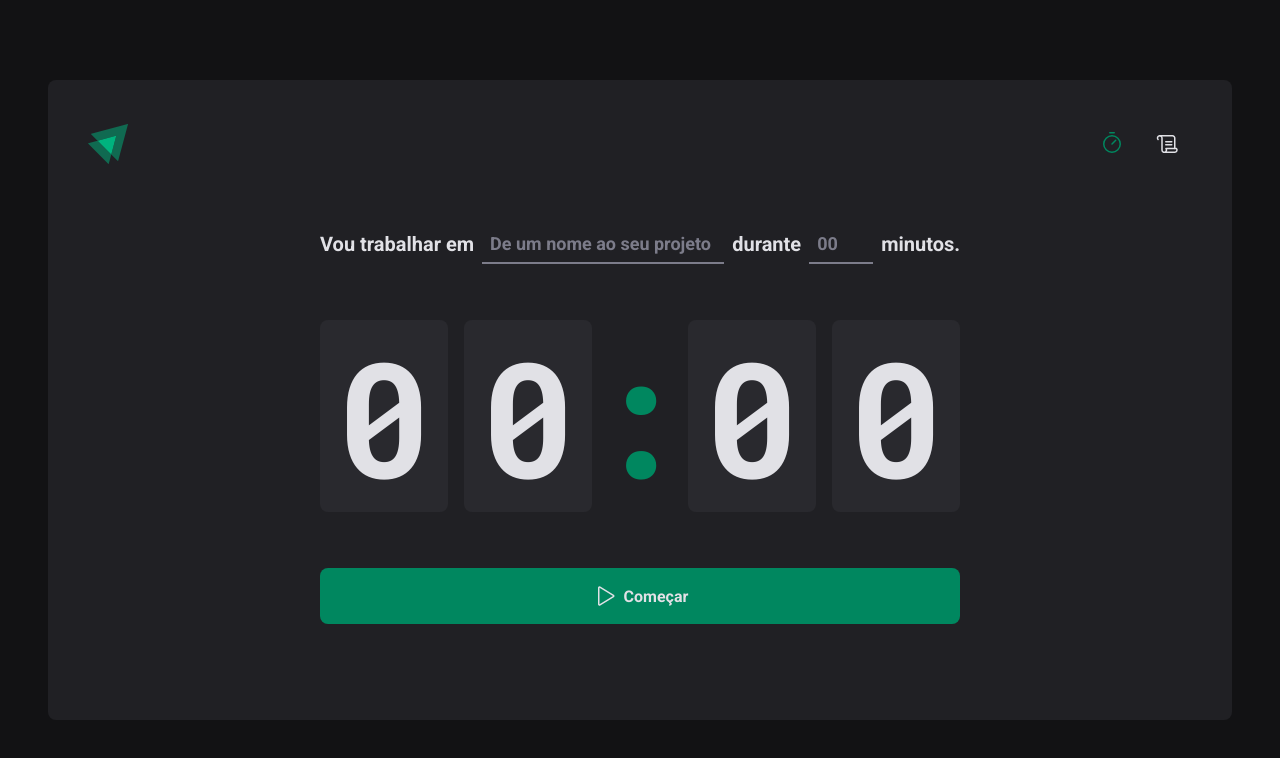
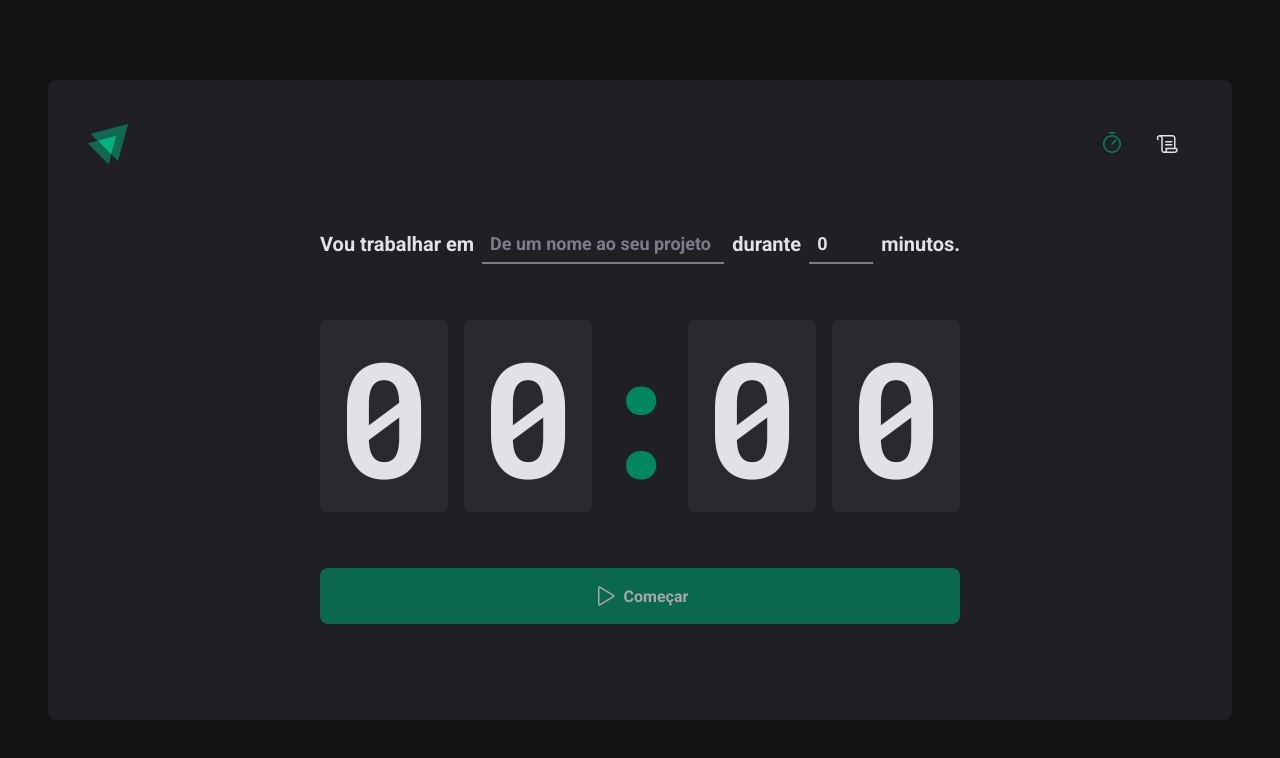
Before and after one commit to Juantorreal/pomodorotimer, a React (Vite) app: page / in a window 1280 px wide. Shown: the top 758 px of the page. Built offline with nearby package versions, Linux system fonts and the light colour scheme.

Commit message:
taskncount

```diff
--- a/package.json
+++ b/package.json
@@ -8,13 +8,15 @@
     "preview": "vite preview"
   },
   "dependencies": {
+    "@hookform/resolvers": "^2.9.7",
     "phosphor-react": "^1.4.1",
     "react": "^18.2.0",
     "react-dom": "^18.2.0",
     "react-hook-form": "^7.34.0",
     "react-router-dom": "^6.3.0",
     "styled-components": "^5.3.5",
-    "typescript": "^4.7.4"
+    "typescript": "^4.7.4",
+    "zod": "^3.17.10"
   },
   "devDependencies": {
     "@rocketseat/eslint-config": "^1.1.3",
--- a/src/pages/Home/index.tsx
+++ b/src/pages/Home/index.tsx
@@ -1,15 +1,77 @@
 import { Play } from "phosphor-react";
-import React from "react";
+import React, { useState } from "react";
 import { Header } from "../../components/Header";
 import { CountdownContainer, FormContainer, HomeContainer, MinutesAmountInput, Separator, StartCountdownButton, TaskInput } from "./styles";
 import { useForm } from "react-hook-form";
+import { zodResolver } from '@hookform/resolvers/zod'
+import * as zod from 'zod'
+
+
+
+const newCycleFormValidationSchema = zod.object({
+   task:zod.string().min(1, 'Informea tarefa'),
+   minutesAmount: zod.number().min(5).max(60),
+
+})
+
+
+type NewCycleFormData = zod.infer<typeof newCycleFormValidationSchema>
+
+interface Cycle {
+  id: string;
+  task: string;
+  minutesAmount: number;
+}
+
 export function Home() {
+
+  const [cycles, setCycles] = useState<Cycle[]>([])
+  const [activeCycleId, setActiveCycleId] = useState<string|null>(null)
+
+  const {register, handleSubmit, watch, reset } = useForm<NewCycleFormData>({
+    resolver: zodResolver(newCycleFormValidationSchema),
+    defaultValues: {
+      task: '',
+      minutesAmount: 0,
+    }
+
+
+
+  });
+
+  function handleCreateNewCycle(data:any) {
+       const newCycle:Cycle = {
+          id: String(new Date().getTime()),
+          task: data.task,
+          minutesAmount: data.minutesAmount,
+       }
+
+       setCycles((state) => [...state, newCycle]);
+       setActiveCycleId(newCycle.id)
+
+       reset();
+
+  }
+
+  const activeCycle = cycles.find((cycle) => cycle.id === activeCycleId)
+
+  const totalSeconds = activeCycle ? activeCycle.minutesAmount * 60 : 0
+
+ const task = watch('task')
+
+ const isSubmitDisabled = !task
+
+
+ console.log(activeCycle)
     return (
       <HomeContainer>
-        <form>
+        <form onSubmit={handleSubmit(handleCreateNewCycle)}>
           <FormContainer>
           <label htmlFor="task">Vou trabalhar em</label>
-          <TaskInput id="task" placeholder="De um nome ao seu projeto" list="task-suggestions"/>
+          <TaskInput id="task" placeholder="De um nome ao seu projeto" list="task-suggestions"
+          {...register('task')}
+
+          />
 
           <datalist id="task-suggestions">
             <option value="Projeto 1"/>
@@ -27,6 +89,7 @@
            step={5}
            min={5}
            max={60}
+           {...register('minutesAmount', {valueAsNumber: true})}
            />
           <span>minutos.</span>
           </FormContainer>
@@ -40,7 +103,7 @@
          <span>0</span>
 
         </CountdownContainer>
-        <StartCountdownButton type="submit">
+        <StartCountdownButton type="submit"  disabled={isSubmitDisabled}>
           <Play size={24}/>
           Começar</StartCountdownButton>
 
```
Also changed, not shown: 1 other file (tests, documents, lock files or other folders).
